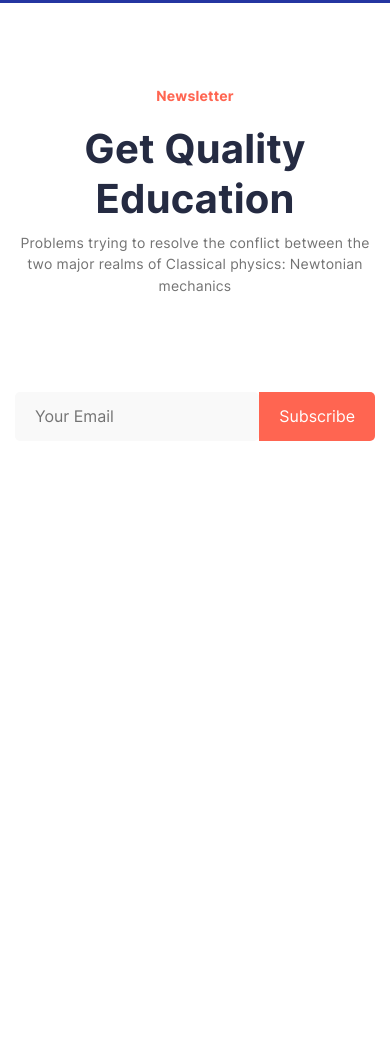
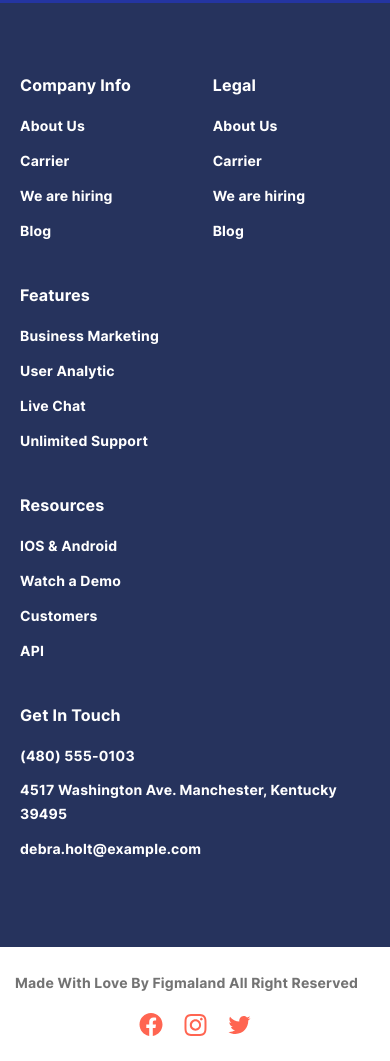
Before and after one commit to nick20name17/Brandname, a plain HTML site: page index.html in a window 390 px wide. Shown: the part 236-1297 px from the top of the page. Before the commit the page ends 844 px from the top, so only its background shows below. Drawn offline with nearby package versions, Linux system fonts and the light colour scheme.

Commit message:
adding media for footet

```diff
--- a/index.html
+++ b/index.html
@@ -3,7 +3,10 @@
   <head>
     <meta charset="UTF-8" />
     <meta http-equiv="X-UA-Compatible" content="IE=edge" />
-    <meta name="viewport" content="width=device-width, initial-scale=1.0" />
+    <meta
+      name="viewport"
+      content="width=device-width, initial-scale=1.0"
+    />
     <link
       rel="stylesheet"
       href="https://cdn.jsdelivr.net/npm/bootstrap@4.1.3/dist/css/bootstrap.min.css"
@@ -381,7 +384,7 @@
         </div>
       </section> -->
 
-      <section class="newsletter">
+      <!-- <section class="newsletter">
         <div class="container newsletter__container">
           <div class="advice__text newsletter__text">
             <p class="sixth-header">Newsletter</p>
@@ -401,10 +404,10 @@
             <button class="form__btn">Subscribe</button>
           </form>
         </div>
-      </section>
+      </section> -->
     </main>
 
-    <!-- <footer class="footer">
+    <footer class="footer">
       <div class="container footer__container">
         <nav class="nav footer__nav">
           <ul class="nav__list footer__list">
@@ -412,10 +415,14 @@
               <h4 class="fifth-header">Company Info</h4>
               <ul>
                 <li>
-                  <a href="#" class="nav__link footer__link link">About Us</a>
+                  <a href="#" class="nav__link footer__link link"
+                    >About Us</a
+                  >
                 </li>
                 <li>
-                  <a href="#" class="nav__link footer__link link">Carrier</a>
+                  <a href="#" class="nav__link footer__link link"
+                    >Carrier</a
+                  >
                 </li>
                 <li>
                   <a href="#" class="nav__link footer__link link"
@@ -432,10 +439,14 @@
               <h4 class="fifth-header">Legal</h4>
               <ul>
                 <li>
-                  <a href="#" class="nav__link footer__link link">About Us</a>
+                  <a href="#" class="nav__link footer__link link"
+                    >About Us</a
+                  >
                 </li>
                 <li>
-                  <a href="#" class="nav__link footer__link link">Carrier</a>
+                  <a href="#" class="nav__link footer__link link"
+                    >Carrier</a
+                  >
                 </li>
                 <li>
                   <a href="#" class="nav__link footer__link link"
@@ -462,7 +473,9 @@
                   >
                 </li>
                 <li>
-                  <a href="#" class="nav__link footer__link link">Live Chat</a>
+                  <a href="#" class="nav__link footer__link link"
+                    >Live Chat</a
+                  >
                 </li>
                 <li>
                   <a href="#" class="nav__link footer__link link"
@@ -486,7 +499,9 @@
                   >
                 </li>
                 <li>
-                  <a href="#" class="nav__link footer__link link">Customers</a>
+                  <a href="#" class="nav__link footer__link link"
+                    >Customers</a
+                  >
                 </li>
                 <li>
                   <a href="#" class="nav__link footer__link link">API</a>
@@ -541,7 +556,7 @@
           </ul>
         </div>
       </div>
-    </footer>  -->
+    </footer>
 
     <script
       src="https://code.jquery.com/jquery-3.3.1.slim.min.js"
--- a/scss/_media.scss
+++ b/scss/_media.scss
@@ -63,8 +63,24 @@
   }
   .form__email {
     display: block;
+    width: 70%;
+  }
 
-    width: 70%;
+  .bottom__container {
+    flex-wrap: wrap;
+  }
+  .social {
+    margin: 0 auto;
+  }
+
+  .footer__list {
+    flex-wrap: wrap;
+  }
+  .footer__item {
+    padding: rem(20);
+  }
+  .footer__item h4 {
+    margin-bottom: rem(15);
   }
 }
 
```
Also changed, not shown: scss/main.css, 1 other file.
